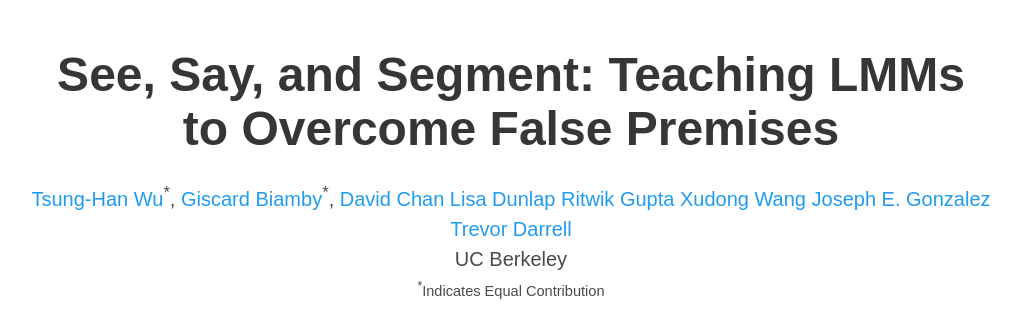
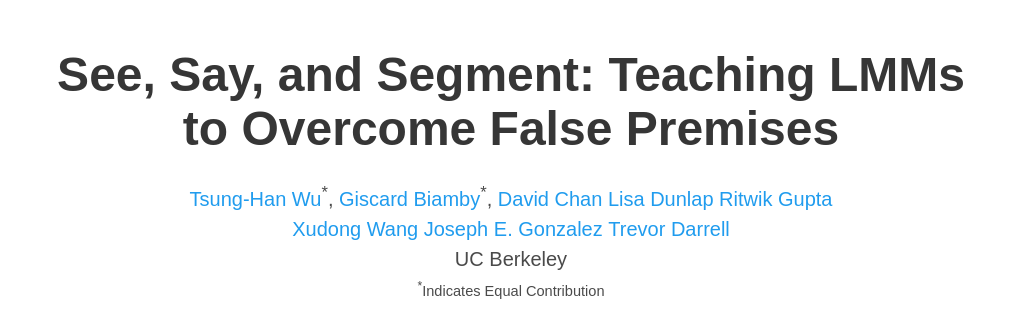
Before and after one commit to see-say-segment/see-say-segment.github.io, a plain HTML site: page index.html in a window 1280 px wide. Shown: the top 313 px of the page, without its empty margins (129-1150 px from the left). Drawn offline with nearby package versions, Linux system fonts and the light colour scheme; some icons are missing; a web font is replaced by a local one.

Commit message:
Fix author list to be centered and 4/5 horizontal size

```diff
--- a/index.html
+++ b/index.html
@@ -56,9 +56,14 @@
         <div class="hero-body">
             <div class="container is-max-desktop">
                 <div class="columns is-centered">
-                    <div class="column has-text-centered">
+                    <div class="column has-text-centered ">
                         <h1 class="title is-1 publication-title">See, Say, and Segment: Teaching LMMs to Overcome False
                             Premises</h1>
+                    </div>
+                </div>
+                <div class="container is-max-desktop">
+                    <div class="columns is-centered">
+                        <div class="column has-text-centered is-four-fifths">
                             <div class="is-size-5 publication-authors">
                                 <!-- Paper authors -->
                                 <span class="author-block">
@@ -138,6 +143,7 @@
                                             <span>arXiv</span>
                                         </a>
                                     </span>
+                                </div>
                             </div>
                         </div>
                     </div>
```
Lines whose indentation alone changed are shown as unchanged.
